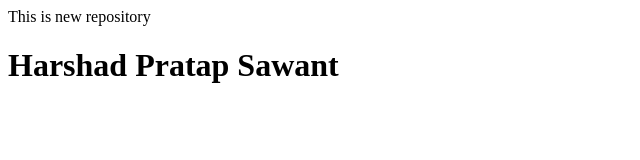
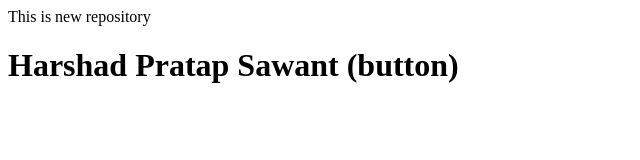
Before and after one commit to Harshad-Sawant-coder/localrepo, a plain HTML site: page index.html in a window 1280 px wide. Shown: the whole page, without its empty margins (0-640 px from the left). Drawn offline with Linux system fonts and the light colour scheme.

```diff
--- a/index.html
+++ b/index.html
@@ -1,2 +1,2 @@
 <p>This is new repository</p>
-<h1>Harshad Pratap Sawant</h1>
+<h1>Harshad Pratap Sawant (button)</h1>
```
